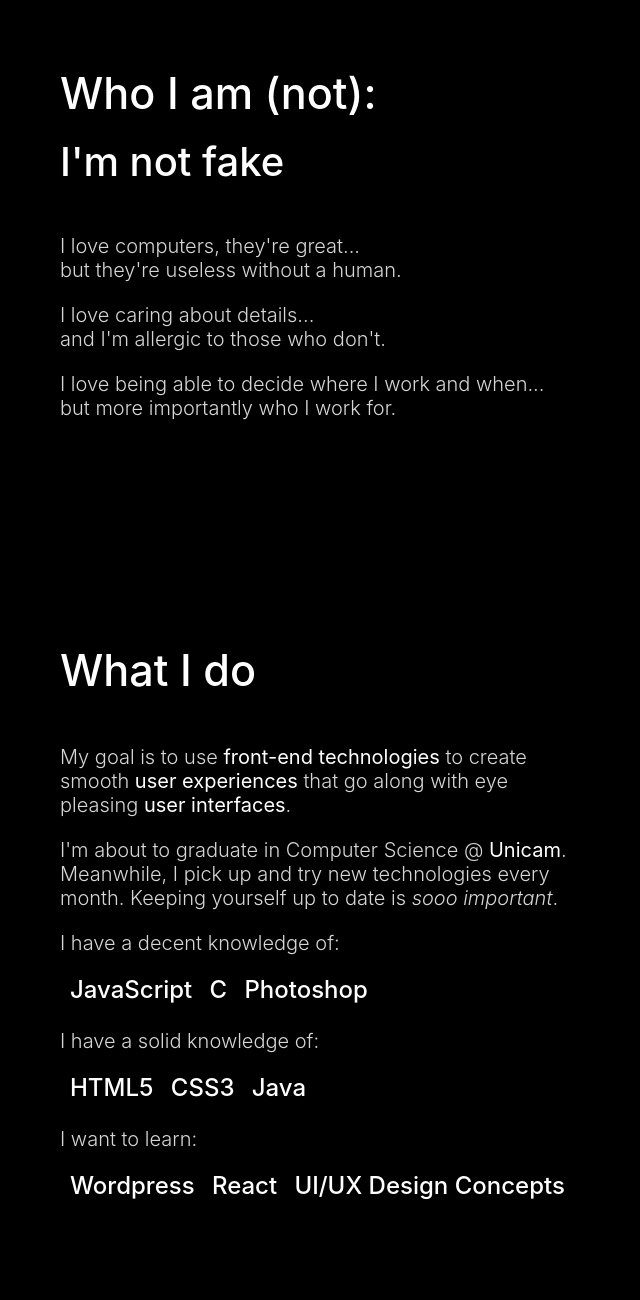
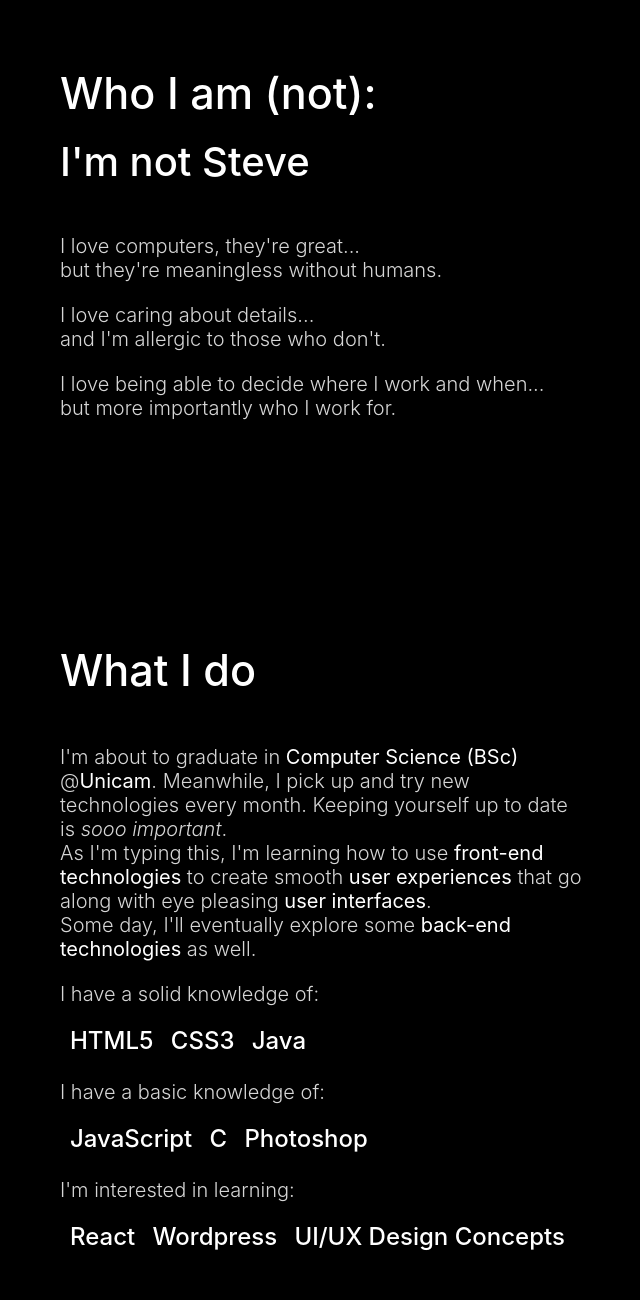
Before and after one commit to lucamozzz/lucamozzz.github.io, a plain HTML site: page index.html in a window 1280 px wide. Shown: the part 720-2020 px from the top of the page, without its empty margins (40-680 px from the left). Drawn offline with nearby package versions, Linux system fonts and the light colour scheme.

Commit message:
Updated a few things

```diff
--- a/index.html
+++ b/index.html
@@ -12,7 +12,7 @@
     -->
     <link rel="stylesheet" href="https://cdnjs.cloudflare.com/ajax/libs/animate.css/4.1.1/animate.min.css">
 
-    <link  rel="stylesheet" href="assets/css/style.css">
+    <link  rel="stylesheet" href="src/css/style.css">
     <title>Luca Mozzoni</title>
 </head>
 <body>
@@ -34,7 +34,7 @@
           </div>
         </div>
         <div class="col-12 col-lg-6 animate__animated animate__fadeIn animate__delay-2s">
-            <img src="assets/img/motsiiih.png" class="img-fluid img-bg" alt="motsiiih">
+            <img src="src/img/motsiiih.png" class="img-fluid img-bg" alt="motsiiih">
         </div>
       </div>
 
@@ -48,7 +48,7 @@
                     <h3>I'm not <span id="c-word">you</span></h3>
                     <p class="lead info">
                         I love computers, they're great... <br>
-                        but they're useless without a human.
+                        but they're meaningless without humans.
                     </p>
                     <p class="lead info">
                         I love caring about details... <br>
@@ -70,21 +70,13 @@
                 <div class="content">
                     <h2>What I do</h2>
                     <p class="lead info">
-                        My goal is to use <strong>front-end technologies</strong> to create smooth
-                        <strong>user experiences</strong> that go along with eye pleasing <strong>user interfaces</strong>.
+                        I'm about to graduate in <strong>Computer Science (BSc)</strong> @<a href="https://www.unicam.it/" target="_blank">Unicam</a>.
+                        Meanwhile, I pick up and try new technologies every month.
+                        Keeping yourself up to date is <em>sooo important</em>. <br>
+                        As I'm typing this, I'm learning how to use <strong>front-end technologies</strong> to create smooth
+                        <strong>user experiences</strong> that go along with eye pleasing <strong>user interfaces</strong>. <br>
+                        Some day, I'll eventually explore some <strong>back-end technologies</strong> as well.
                     </p>
-                    <p class="lead info">
-                        I'm about to graduate in Computer Science @ <a href="https://www.unicam.it/" target="_blank">Unicam</a>.
-                        Meanwhile, I pick up and try new technologies every month.
-                        Keeping yourself up to date is <em>sooo important</em>.
-                    </p>
-                    <p class="lead info">
-                        I have a decent knowledge of:
-                        <ul class="list-inline">
-                            <li class="list-inline-item"><p class="h4">JavaScript</p></li>
-                            <li class="list-inline-item"><p class="h4">C</p></li>
-                            <li class="list-inline-item"><p class="h4">Photoshop</p></li>
-                        </ul>
                     <p class="lead info">
                         I have a solid knowledge of:
                         <ul class="list-inline">
@@ -93,16 +85,22 @@
                             <li class="list-inline-item"><p class="h4">Java</p></li>
                         </ul>
                     <p class="lead info">
-                        I want to learn:
+                        I have a basic knowledge of:
                         <ul class="list-inline">
+                            <li class="list-inline-item"><p class="h4">JavaScript</p></li>
+                            <li class="list-inline-item"><p class="h4">C</p></li>
+                            <li class="list-inline-item"><p class="h4">Photoshop</p></li>
+                        </ul>
+                    <p class="lead info">
+                        I'm interested in learning:
+                        <ul class="list-inline">
+                            <li class="list-inline-item"><p class="h4">React</p></li>
                             <li class="list-inline-item"><p class="h4">Wordpress</p></li>
-                            <li class="list-inline-item"><p class="h4">React</p></li>
                             <li class="list-inline-item"><p class="h4">UI/UX Design Concepts</p></li>
                         </ul>
                 </div>
             </div>
         </div>
-
 
         <!--
             third section: WHERE I AM
@@ -115,7 +113,7 @@
                         Here's my <a href="https://github.com/motsiiih" target="_blank">Github</a>, but there's not much to see <em>(yet)</em>.
                     </p>
                     <p class="lead info">
-                        Also, feel free to take a look at my <a href="#">Linkedin</a>!
+                        Also, feel free to take a look at my <a href="https://www.linkedin.com/in/luca-mozzoni-319b9821b/" target="_blank">Linkedin</a>!
                     </p>
                     <p class="lead info">
                         You can send me an email at <a href="mailto:mozzonilc@gmail.com">mozzonilc@gmail.com</a> just about anytime!
@@ -145,11 +143,11 @@
 -->
 
 <script type="text/javascript">
-    var words = ["a t-rex", "yesterday's pizza", "a bike", "a rapper", "a koala", "a dream", "your favorite beer",
+    var words = ["a t-rex", "yesterday's pizza", "a rapper", "a koala", "a dream", "your favorite beer",
                 "Queen Elizabeth II", "Britney Spears", "a robot", "a computer", "an orange juice", "fake", "Brad",
-                "Steve", "perfect", "a Karen", "a Chad", "a banana", "a cactus", "vegan", "Superman", "Joe", "Ted", "Mickey Mouse",
+                "Steve", "perfect", "Karen", "Chad", "a banana", "a cactus", "vegan", "Superman", "Joe", "Ted", "Mickey Mouse",
                 "Batman", "late", "an anime character", "an ice cream", "a cookie", "a pair of jeans", "a chicken nugget",
-                "Sheldon Cooper", "your lucky number"]
+                "Sheldon Cooper", "your lucky number", "you", "a philosopher", "Walter White", "outdated"]
     var counter = 0
     var word = document.getElementById("c-word")
     setInterval(updateCWord, 1000)
```
Also changed, not shown: src/css/style.css (renamed from assets/css/style.css), src/img/planes.jpg (renamed from assets/img/planes.jpg), 2 other files.
